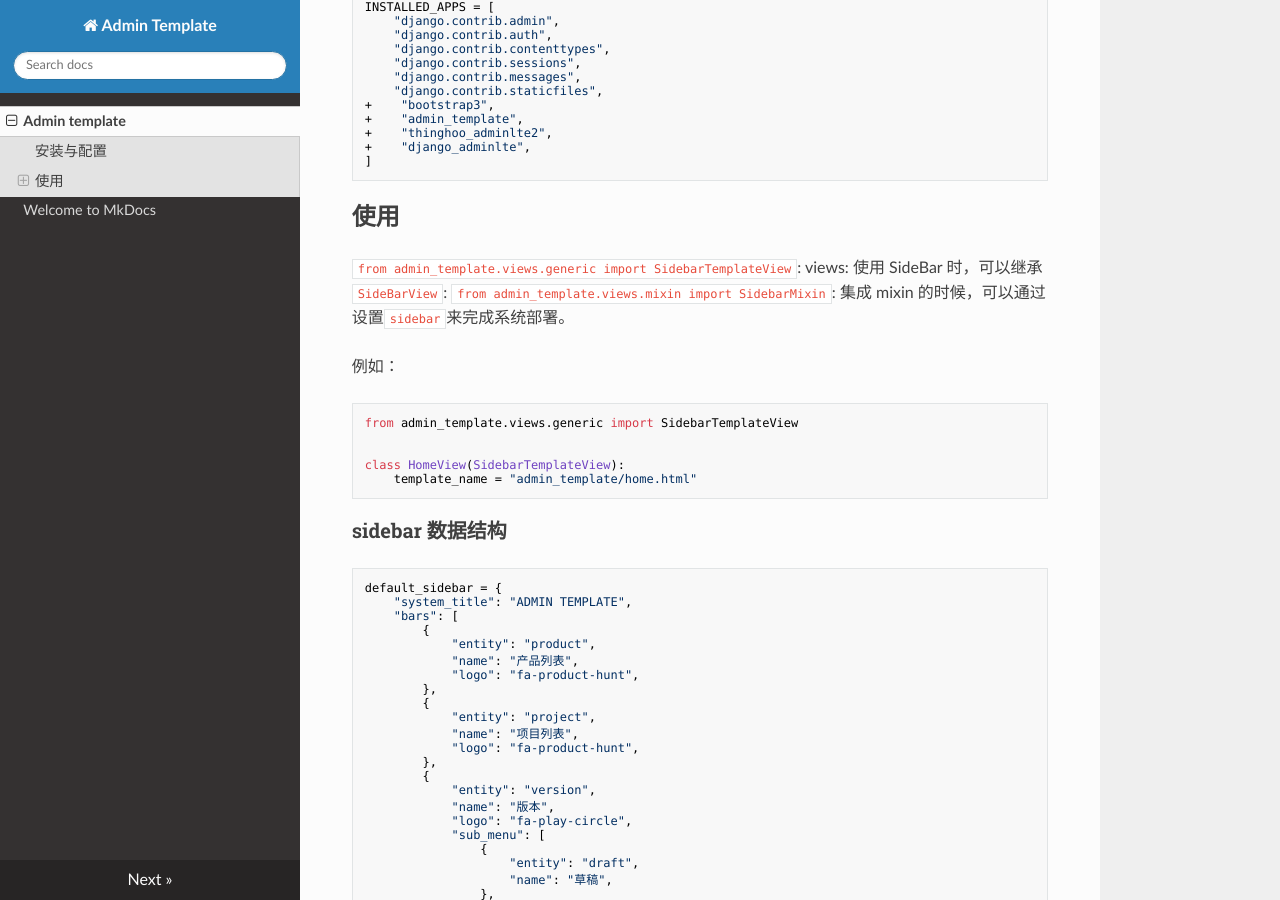
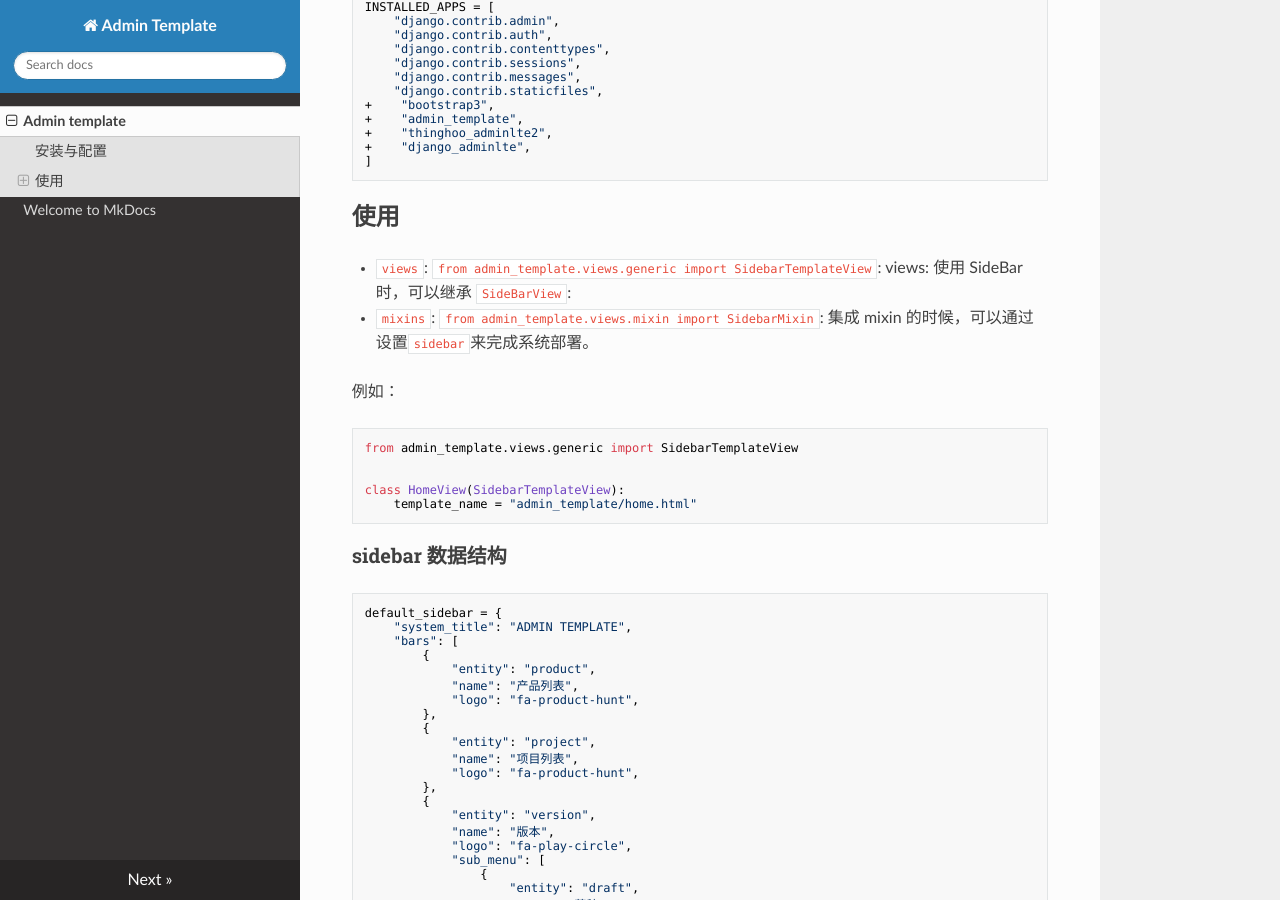
Before and after one commit to thinghoo-cn/admin_template, an MkDocs documentation site: the page built from docs/docs/index.md, in a window 1280 px wide and 900 px high, scrolled down 521 px. Built offline with MkDocs 1.6.1, drawn with Linux system fonts in a browser that asks for light colours; nearby versions of some CDN libraries.

Commit message:
docs: beautify docs

```diff
--- a/docs/docs/index.md
+++ b/docs/docs/index.md
@@ -32,8 +32,8 @@ INSTALLED_APPS = [
 
 ## 使用
 
-`from admin_template.views.generic import SidebarTemplateView`: views: 使用 SideBar 时，可以继承 `SideBarView`:
-`from admin_template.views.mixin import SidebarMixin`: 集成 mixin 的时候，可以通过设置`sidebar`来完成系统部署。
+- `views`: `from admin_template.views.generic import SidebarTemplateView`: views: 使用 SideBar 时，可以继承 `SideBarView`:
+- `mixins`: `from admin_template.views.mixin import SidebarMixin`: 集成 mixin 的时候，可以通过设置`sidebar`来完成系统部署。
 
 例如：
 
```
